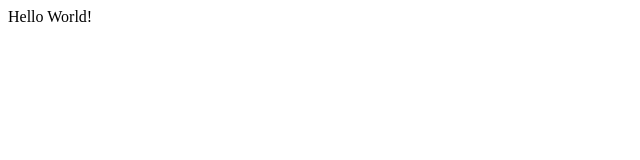
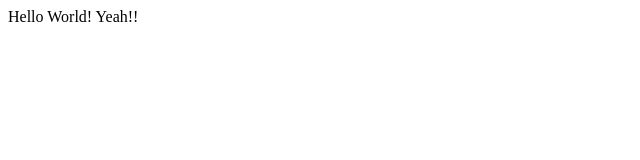
Before and after one commit to Dhruv-477/Training, a plain HTML site: page Index.html in a window 1280 px wide. Shown: the full height of the page, 0-640 px from the left. Drawn offline with Linux system fonts and the light colour scheme.

Commit message:
Yeah line

```diff
--- a/Index.html
+++ b/Index.html
@@ -5,5 +5,6 @@
     </head>
     <body>
         Hello World!
+        Yeah!!
     </body>
 </html>
```
